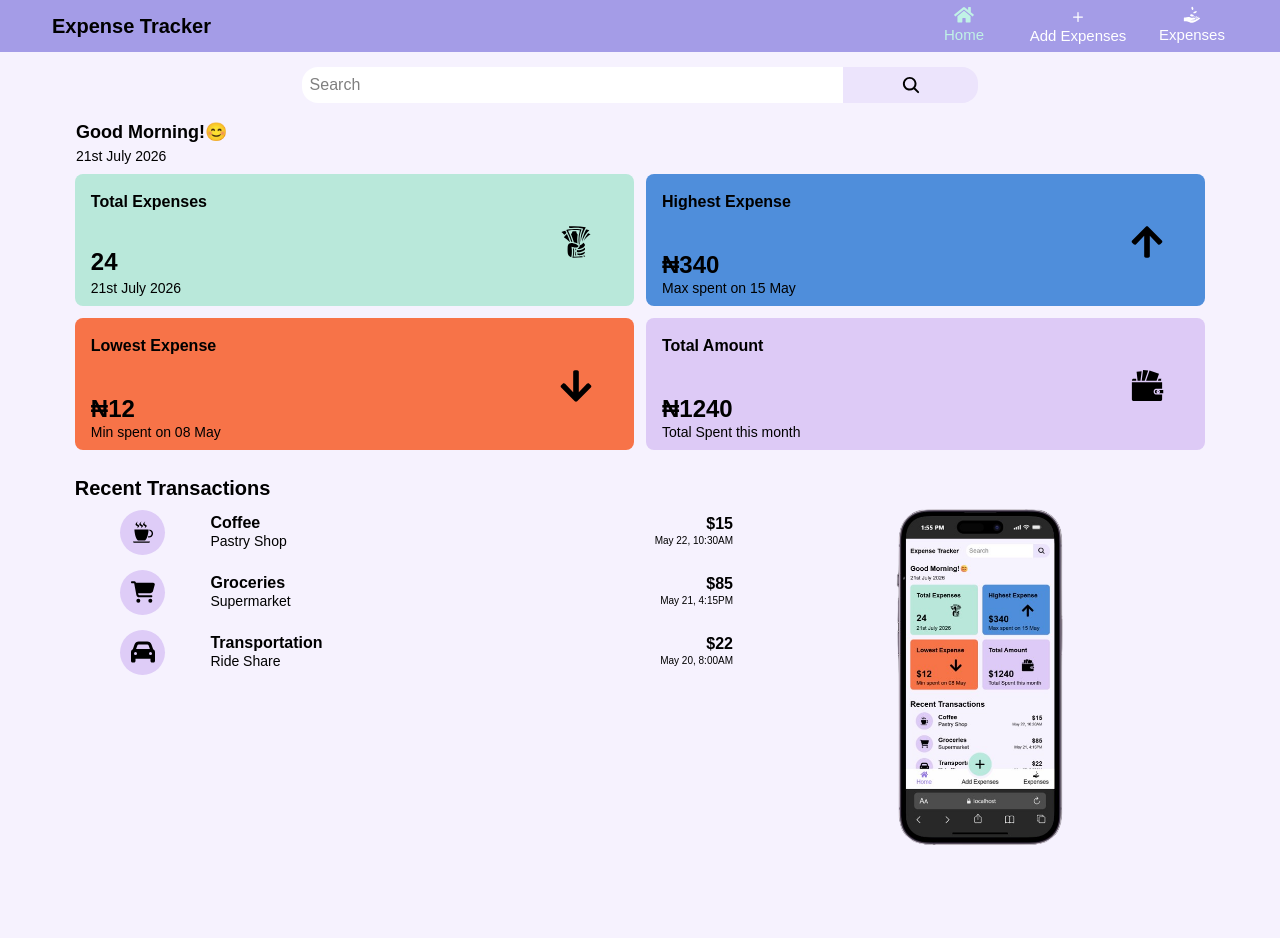
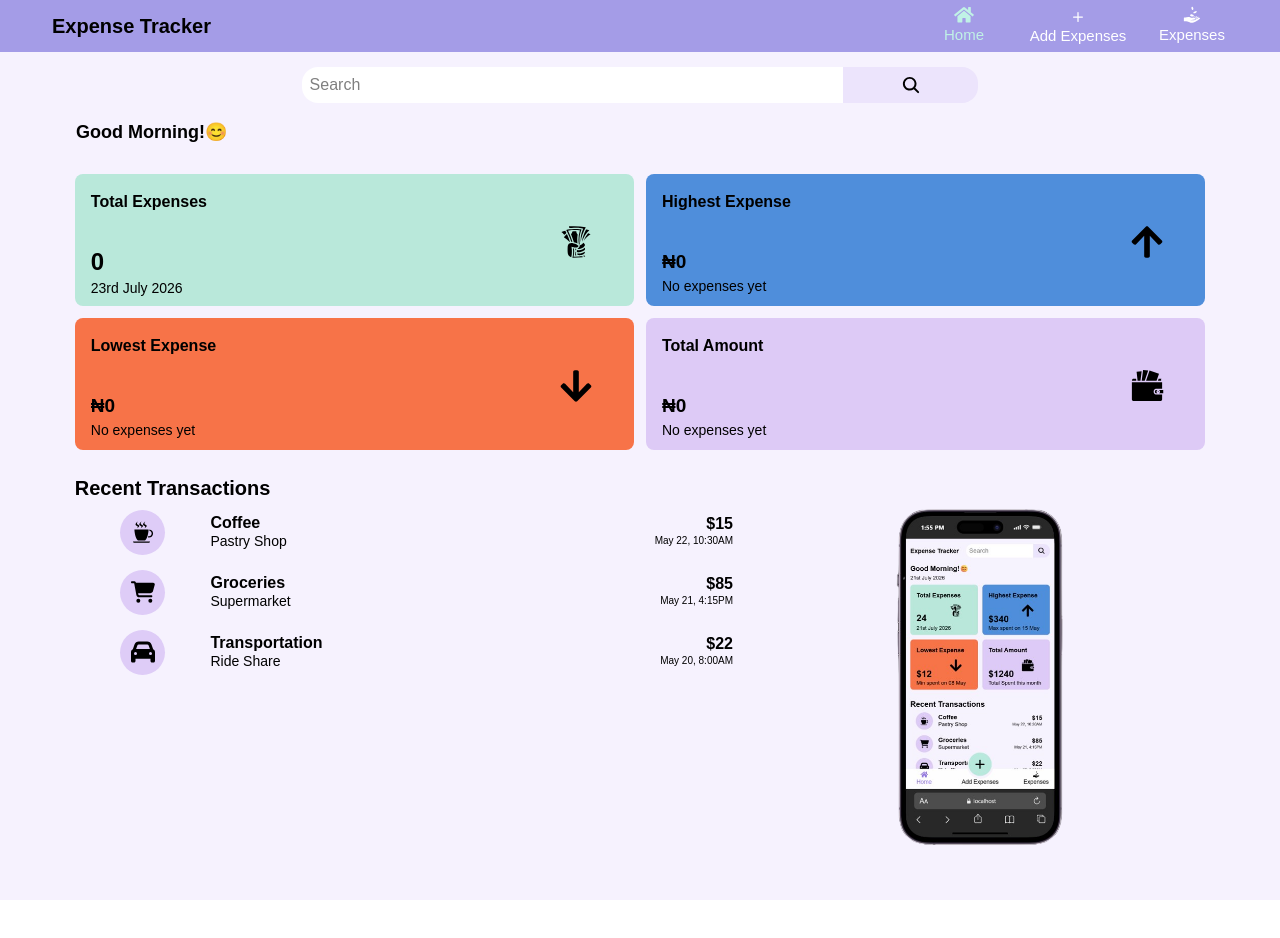
Before and after one commit to neo-praise/expense-tracker, a React (Vite) app: page / in a window 1280 px wide. Shown: the top 938 px of the page. After the commit the page ends 900 px from the top, so only its background shows below. Built offline with nearby package versions, Linux system fonts and the light colour scheme.

Commit message:
Implement delete and edit expense feature

```diff
--- a/src/App.jsx
+++ b/src/App.jsx
@@ -28,11 +28,16 @@ function App() {
   const [showDesc, setShowDesc] = useState(false);
   const [validation, setValidation] = useState(false);
   const [error, setError] = useState();
+  const [selectedID, setSelectedID] = useState(null);
+  const [edit, setEdit] = useState(null);
 
   return (
     <main className="Layout">
       <Routes>
-        <Route path="/" element={<Dashboard />} />
+        <Route
+          path="/"
+          element={<Dashboard expenses={expenses} edit={edit} />}
+        />
         <Route
           path="/addExpenses"
           element={
@@ -45,6 +50,8 @@ function App() {
               setExpenses={setExpenses}
               showDesc={showDesc}
               setShowDesc={setShowDesc}
+              edit={edit}
+              setEdit={setEdit}
             />
           }
         />
@@ -55,6 +62,14 @@ function App() {
               showDesc={showDesc}
               setShowDesc={setShowDesc}
               expenses={expenses}
+              setExpenses={setExpenses}
+              validation={validation}
+              setValidation={setValidation}
+              selectedID={selectedID}
+              setSelectedID={setSelectedID}
+              edit={edit}
+              setEdit={setEdit}
+              setFormData={setFormData}
             />
           }
         />
--- a/src/components/DescriptionModal.jsx
+++ b/src/components/DescriptionModal.jsx
@@ -5,12 +5,13 @@ export default function DescriptionModal({
   onClose,
   error,
   expenses,
+  message,
 }) {
   return (
     <section className="fixed inset-0 bg-black/40 flex justify-center items-center z-50">
       <div className="w-[90%] max-w-[350px] bg-white rounded-2xl shadow-lg overflow-hidden">
         {/* Header */}
-        <div className="w-full h-12 flex justify-between items-center px-4 border-b">
+        <div className="w-full h-10 flex justify-between items-center px-3 border-b">
           <span className="font-bold text-lg">
             {error ? (
               <span className="text-red-700">Error!</span>
@@ -25,17 +26,18 @@ export default function DescriptionModal({
         </div>
 
         {/* Body */}
-        <div className="w-full min-h-[120px] p-4">
+        <div className="w-full min-h-[90px] p-4">
           <p className="text-gray-600 leading-7">
             {description || <span className="text-red-700">{error}</span> ||
+              message ||
               "No description available."}
           </p>
         </div>
 
         {/* Footer */}
-        <div className="w-full p-4 flex justify-end border-t">
+        <div className="w-full p-2 flex justify-end border-t">
           <button
-            className="px-5 h-10 bg-[#b497f7] text-white rounded-lg hover:bg-[#9f7ff1] cursor-pointer"
+            className="px-3 h-8 bg-[#b497f7] text-white rounded-lg hover:bg-[#9f7ff1] cursor-pointer"
             onClick={onClose}
           >
             Close
--- a/src/components/Form.jsx
+++ b/src/components/Form.jsx
@@ -1,6 +1,6 @@
 import { CiCirclePlus } from "react-icons/ci";
 
-export default function Form({ formData, setFormData }) {
+export default function Form({ formData, setFormData, edit }) {
   return (
     <>
       {/* Title */}
@@ -52,7 +52,9 @@ export default function Form({ formData, setFormData }) {
           placeholder="₦0.00"
           className="w-full h-12 mt-2 rounded-lg border outline-none px-3 text-2xl"
           value={formData.amount}
-          onChange={(e) => setFormData({ ...formData, amount: e.target.value })}
+          onChange={(e) =>
+            setFormData({ ...formData, amount: Number(e.target.value) })
+          }
         />
       </div>
       {/* Date */}
@@ -86,10 +88,7 @@ export default function Form({ formData, setFormData }) {
       </div>
       {/* Button */}
       <button className="w-full md:w-[30%] h-12 rounded-lg bg-[#ac95e5] text-[#f2ecf9] font-semibold cursor-pointer hover:bg-[#9e7ef2] transition flex justify-center items-center gap-2">
-        ADD EXPENSE{" "}
-        <span className="text-[white]">
-          <CiCirclePlus />
-        </span>
+        {edit === null ? "ADD EXPENSE" : `UPDATE EXPENSE`}
       </button>
     </>
   );
--- a/src/components/Header.jsx
+++ b/src/components/Header.jsx
@@ -20,7 +20,7 @@ export default function Header() {
       {/* Greeting  */}
       <div className="w-full h-[40%] flex flex-col pl-3 md:w-[90%]">
         <font className="font-bold text-lg">Good Morning!😊</font>
-        <span className="text-sm">21st July 2026</span>
+        <span className="text-sm"></span>
       </div>
     </div>
   );
--- a/src/components/Navbar.jsx
+++ b/src/components/Navbar.jsx
@@ -3,7 +3,7 @@ import { IoIosAdd } from "react-icons/io";
 import { GiReceiveMoney } from "react-icons/gi";
 import { NavLink } from "react-router";
 
-export default function Navbar() {
+export default function Navbar({ edit }) {
   return (
     <nav className="w-full h-13 bg-[#fffeff] fixed bottom-0 flex md:sticky md:top-0 md:bg-[#a49ce7] md:px-10">
       <div className="hidden md:w-[30%] md:h-[100%] md:block md:flex md:items-center md:p-3">
--- a/src/pages/Dashboard.jsx
+++ b/src/pages/Dashboard.jsx
@@ -1,14 +1,42 @@
 import Navbar from "../components/Navbar";
 import Header from "../components/Header";
 import RecentTransactions from "../components/RecentTransactions";
+import { formatDate } from "../utilities/formatDate";
 import { GiTakeMyMoney } from "react-icons/gi";
 import { FaArrowUp } from "react-icons/fa";
 import { FaArrowDown } from "react-icons/fa";
 import { GiWallet } from "react-icons/gi";
 
-export default function Dashboard() {
+export default function Dashboard({ expenses, edit }) {
+  //Total Expenses
+  const totalExpense = expenses.reduce((total, eachExpense) => {
+    return total + eachExpense.amount;
+  }, 0);
+
+  //Highest Expense
+  const highestExpense =
+    expenses.length === 0
+      ? null
+      : expenses.reduce((highest, eachExpense) => {
+          if (eachExpense.amount > highest.amount) {
+            return eachExpense;
+          }
+          return highest;
+        });
+
+  //Lowest Expense
+  const lowestExpense =
+    expenses.length === 0
+      ? null
+      : expenses.reduce((lowest, eachExpense) => {
+          if (eachExpense.amount < lowest.amount) {
+            return eachExpense;
+          }
+          return lowest;
+        });
+
   return (
-    <section className="w-full h-auto bg-[#f6f2fe] pb-18 md:pb-auto md:flex md:flex-col">
+    <section className="w-full h-auto bg-[#f6f2fe] pb-18 md:pb-7 md:flex md:flex-col">
       <Navbar />
       <Header />
 
@@ -25,9 +53,11 @@ export default function Dashboard() {
                 <GiTakeMyMoney />
               </span>
             </div>
-            <div className="w-full h-5 flex justify-center flex-col pl-2">
-              <font className="text-2xl font-bold">24</font>
-              <font className="text-sm">21st July 2026</font>
+            <div className="w-full h-8 md:h-5 flex justify-center flex-col pl-2">
+              <font className="text-2xl font-bold">{expenses.length}</font>
+              <font className="text-[12px] md:text-sm ">
+                {formatDate(new Date(), true)}
+              </font>
             </div>
           </div>
           {/* Highest Expense  */}
@@ -40,10 +70,16 @@ export default function Dashboard() {
                 <FaArrowUp />
               </span>
             </div>
-            <div className="w-full h-5 flex justify-center flex-col pl-2">
-              <font className="text-2xl font-bold">₦340</font>
-              <font className="text-sm leading-[15px]">
-                Max spent on 15 May
+            <div className="w-full h-8 md:h-5 flex justify-center flex-col pl-2">
+              <font className="text-[19px] font-bold">
+                ₦{highestExpense ? highestExpense.amount : "0"}
+              </font>
+              <font className="text-[12px] md:text-sm leading-[15px]">
+                {highestExpense ? (
+                  `Max spent on ${formatDate(highestExpense.date)}`
+                ) : (
+                  <span className="text-sm">No expenses yet</span>
+                )}
               </font>
             </div>
           </div>
@@ -61,10 +97,16 @@ export default function Dashboard() {
                 <FaArrowDown />
               </span>
             </div>
-            <div className="w-full h-5 flex justify-center flex-col pl-2">
-              <font className="text-2xl font-bold">₦12</font>
-              <font className="text-sm leading-[15px]">
-                Min spent on 08 May
+            <div className="w-full h-8 md:h-5 flex justify-center flex-col pl-2">
+              <font className="text-[19px] font-bold">
+                ₦{lowestExpense ? lowestExpense.amount : "0"}
+              </font>
+              <font className="text-[12px] md:text-sm leading-[15px]">
+                {lowestExpense ? (
+                  `Min spent on ${formatDate(lowestExpense.date)}`
+                ) : (
+                  <span className="text-sm">No expenses yet</span>
+                )}
               </font>
             </div>
           </div>
@@ -78,10 +120,14 @@ export default function Dashboard() {
                 <GiWallet />
               </span>
             </div>
-            <div className="w-full h-5 flex justify-center flex-col pl-2">
-              <font className="text-2xl font-bold">₦1240</font>
-              <font className="text-sm leading-[15px]">
-                Total Spent this month
+            <div className="w-full h-8 md:h-5 flex justify-center flex-col pl-2">
+              <font className="text-[19px] font-bold">₦{totalExpense}</font>
+              <font className="text-[12px] md:text-sm leading-[15px]">
+                {expenses.length === 0 ? (
+                  <span className="text-sm">No expenses yet</span>
+                ) : (
+                  "Total Spent this month"
+                )}
               </font>
             </div>
           </div>
--- /dev/null
+++ b/src/utilities/formatDate.js
@@ -0,0 +1,23 @@
+export function formatDate(dateString, showYear = false) {
+  const date = new Date(dateString);
+  const day = date.getDate();
+  const month = date.toLocaleString("default", {
+    month: "long",
+  });
+  const year = date.toLocaleString("default", {
+    year: "numeric",
+  });
+
+  function getDaySuffix(day) {
+    if (day === 1 || day === 21 || day === 31) return "st";
+    if (day === 2 || day === 22) return "nd";
+    if (day === 3 || day === 23) return "rd";
+    return "th";
+  }
+
+  if (showYear) {
+    return `${day}${getDaySuffix(day)} ${month} ${year}`;
+  }
+
+  return `${day}${getDaySuffix(day)} ${month}`;
+}
```
Also changed, not shown: src/components/ExpenseCard.jsx (+66 -20 lines), src/components/Validation.jsx (+22 -8 lines), src/pages/AddExpenses.jsx (+56 -11 lines), src/pages/Expenses.jsx (+24 -4 lines).
